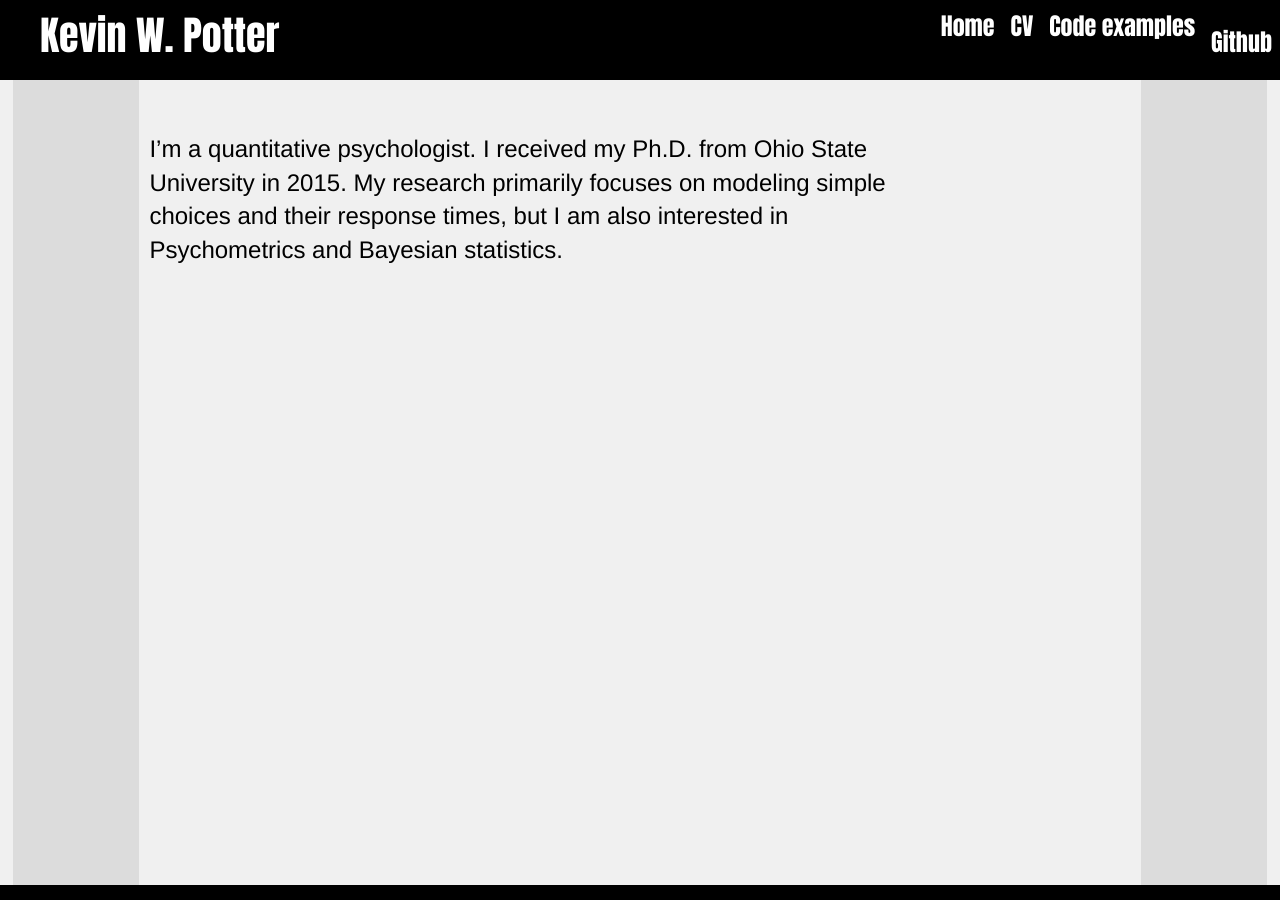
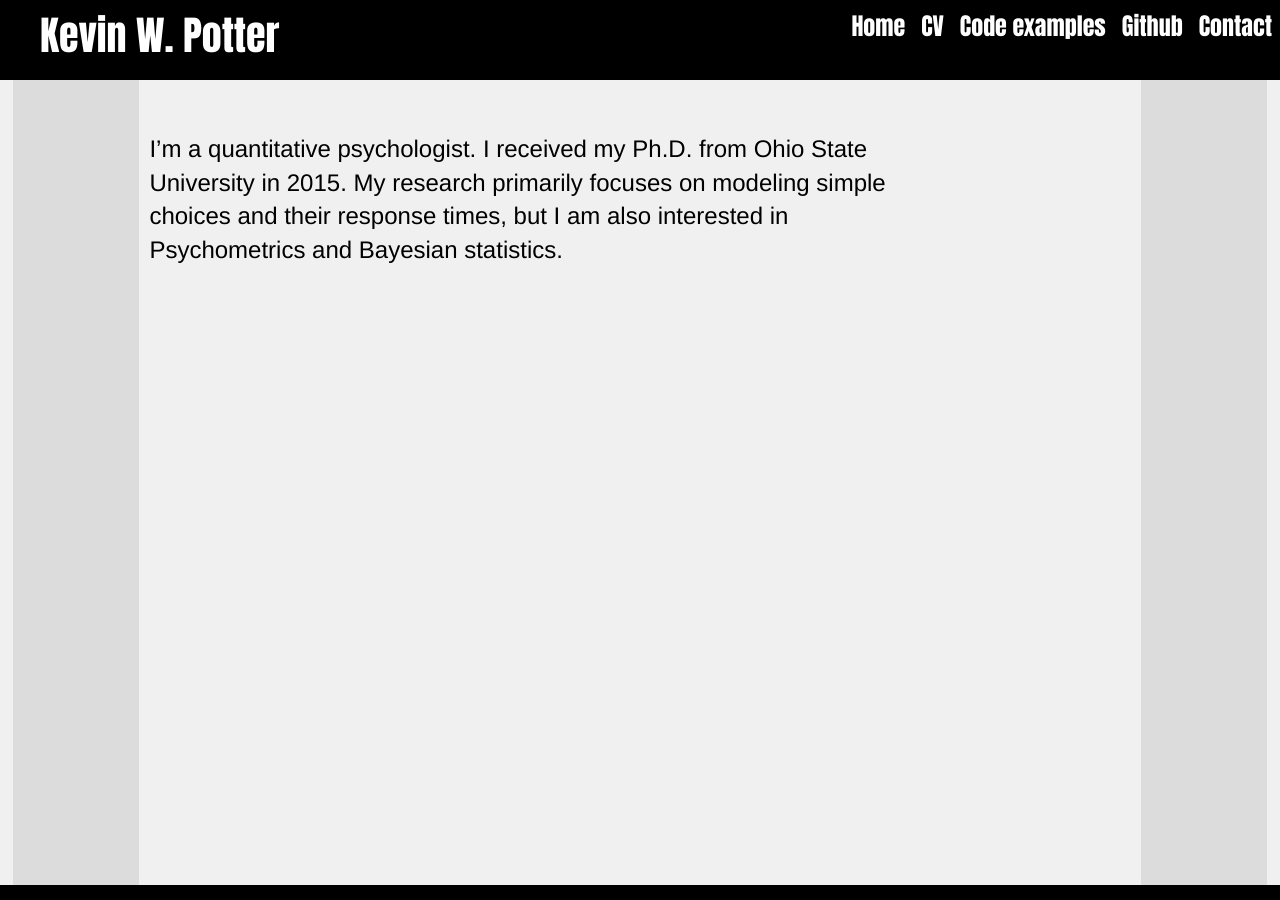
Before and after one commit to rettopnivek/rettopnivek.github.io, a Jekyll site: the page built from index.md, in a window 1280 px wide and 900 px high. Built offline with Jekyll 4.4.1, drawn with Linux system fonts in a browser that asks for light colours.

Commit message:
Update default.html

```diff
--- a/_layouts/default.html
+++ b/_layouts/default.html
@@ -17,7 +17,7 @@
         	<header>
         		<h1 class="nameDrop">Kevin W. Potter</h1>
                         <ul class="navMenu">
-                        	<li class="liList"><a href="mailto:kevin.w.potter@gmail.com>Contact</a></li>
+                        	<li class="liList"><a href="mailto:kevin.w.potter@gmail.com">Contact</a></li>
                         	<li class="liList"><a href="https://github.com/rettopnivek">Github</a></li>
                         	<li class="liList"><a href="/r_tips">Code examples</a></li>
                         	<li class="liList"><a href="/cv">CV</a></li>
```
